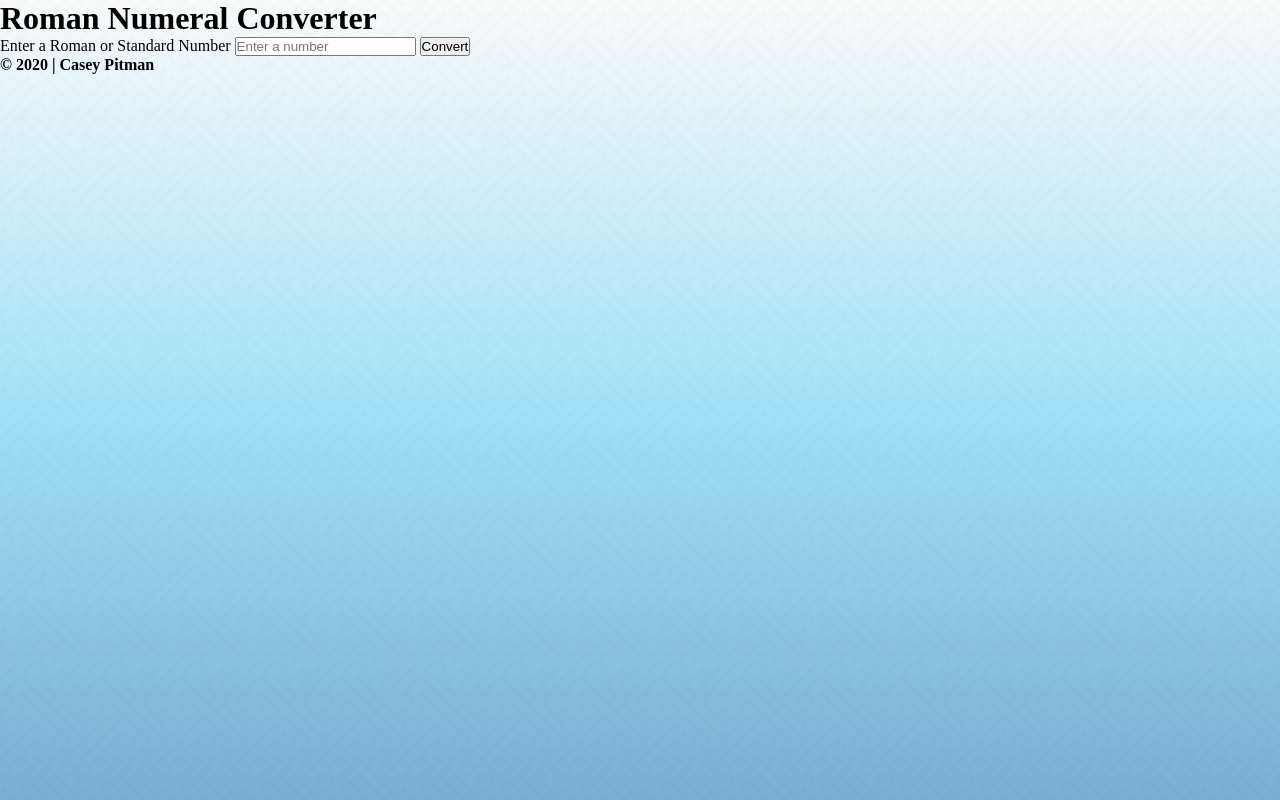
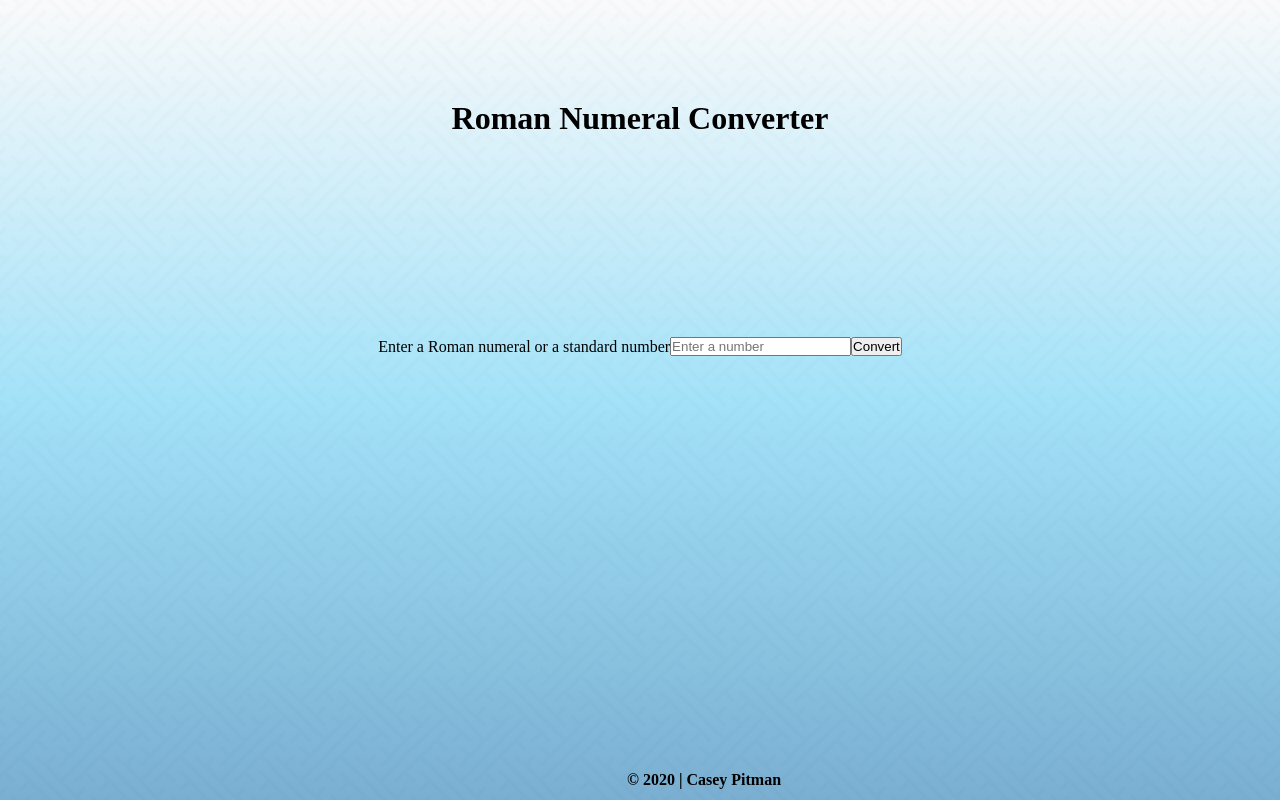
Before and after one commit to CaseyPitman/numberal-conversion, a plain HTML site: page index.html in a window 1280 px wide. Drawn offline with Linux system fonts and the light colour scheme.

Commit message:
Started layout styles. Honing flexbox.

```diff
--- a/app.js
+++ b/app.js
@@ -249,9 +249,11 @@ const uiCtrl = (() => {
          elements.start.style.display = 'block';
          //Hide result section
          elements.resultDisp.style.display = 'none';
+         //Clear input field
+         input : document.getElementById('input').value = "";
+
       }
    };
-
 })();
 
 // ************ CONTROLLER ***********
--- a/index.html
+++ b/index.html
@@ -3,24 +3,32 @@
 <head>
    <meta charset="UTF-8">
    <meta name="viewport" content="width=device-width, initial-scale=1.0">
+   <meta name="description" content="A web app to convert Roman numerals to standard numbers and standard numbers to Roman numerals.">
    <title>Roman Numeral Converter</title>
    <link rel="stylesheet" href="styles.css">
 </head>
 <body>
    <div id="wrapper">
-      <h1>Roman Numeral Converter</h1>
+      <div id="container">
+         <h1 id = "headline">Roman Numeral Converter</h1>
 
          <!-- DISPLAY BLOCK ON INIT,  NONE ON CLICK FOR RESULT -->
-      <div class = "container" id="input-display">
-         <label for = "input">Enter a Roman or Standard Number</label>
+         <div id="input-display">
+            <div id="input-content">
+               <label for = "input">Enter a Roman numeral or a standard number</label>
                <input type="text" name = "input" id="input" value = "" placeholder = 'Enter a number'>
                <button id="convert-btn" class="btn">Convert</button>
             </div>
+         </div>
+
          <!-- DISPLAY NONE ON INIT,  BLOCK ON CLICK FOR RESULT -->
-      <div class = "container" id="result-display">
+         <div id="result-display">
+            <div id="result-content">
                <p id="result">Result goes here</p>
                <button id="reset-btn" class="btn">Make another conversion</button>
             </div>
+         </div>
+
       </div>
 
    <footer id = "footer">
--- a/styles.css
+++ b/styles.css
@@ -12,15 +12,47 @@ body {
    background: rgb(40, 127, 184);  /* fallback for old browsers */
    background: -webkit-linear-gradient(to bottom, rgb(255, 255, 255), rgb(109, 213, 250), rgb(41, 128, 185));  /* Chrome 10-25, Safari 5.1-6 */
    background: linear-gradient(to bottom, rgb(255, 255, 255, 0.5), rgb(109, 213, 250, 0.6), rgb(41, 128, 185, 0.6)); /* W3C, IE 10+/ Edge, Firefox 16+, Chrome 26+, Opera 12+, Safari 7+ */
+   background-size: cover;
    height:100vh;
+   max-height: 100vh;
 }
 
 #wrapper {
+   margin: auto;
+   width:90%;
+}
+
+#headline {
+
+   text-align: center;
+   width: 100%;
+
+}
+
+#container {
+   position: relative;
+   top: 100px;
+}
+
+#input-content,
+#result-content {
+   display:flex;
+   justify-content: center;
+   align-items: center;
+   flex-flow: row wrap;
+   margin:200px 0;
+}
+
+#result-content {
 
 }
 
 
-.container {
 
-
+#footer {
+   position:fixed;
+   bottom: 11px;
+   margin: 0 auto;
+   text-align:center;
+   width: 100%;
 }
```
Lines whose indentation alone changed are shown as unchanged.
